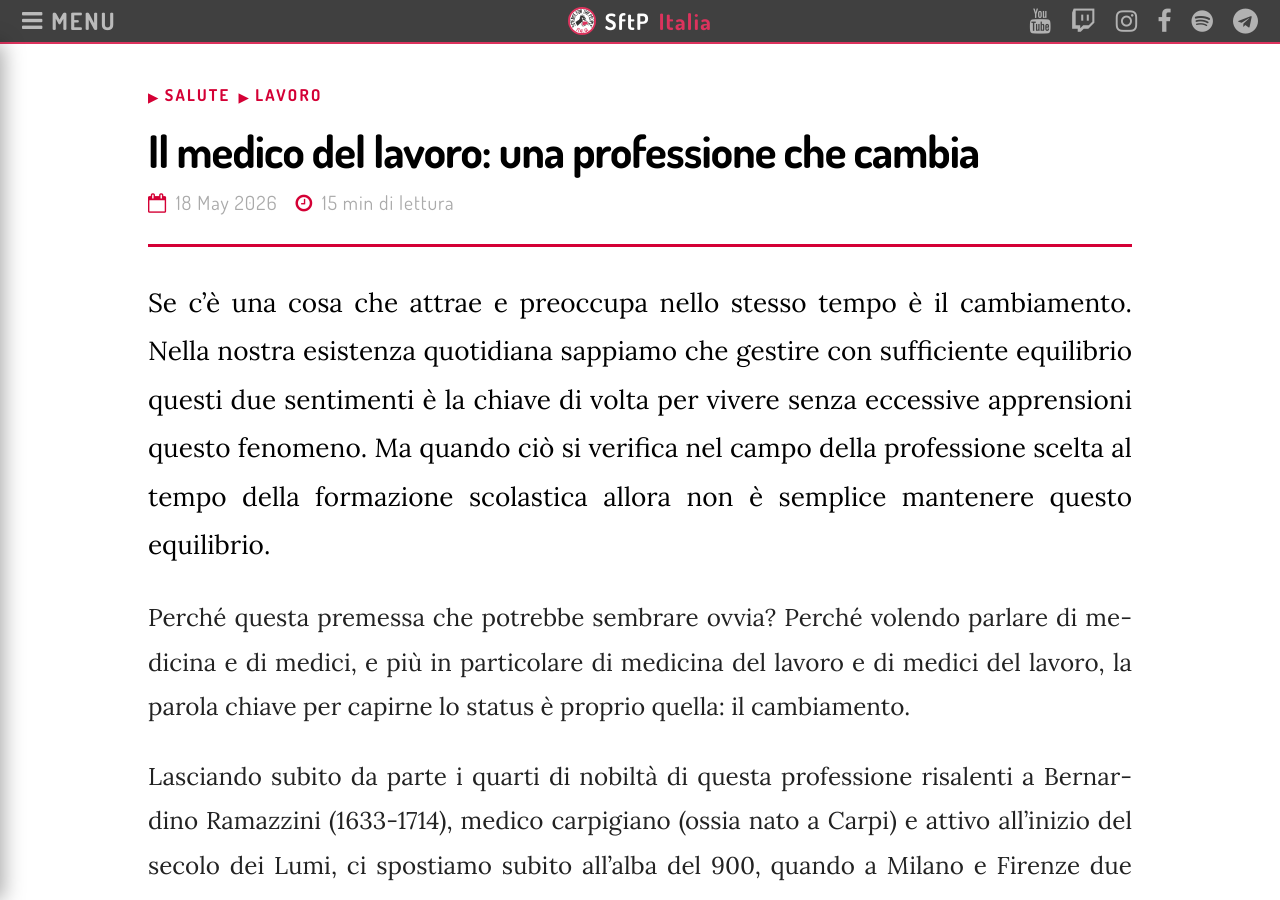
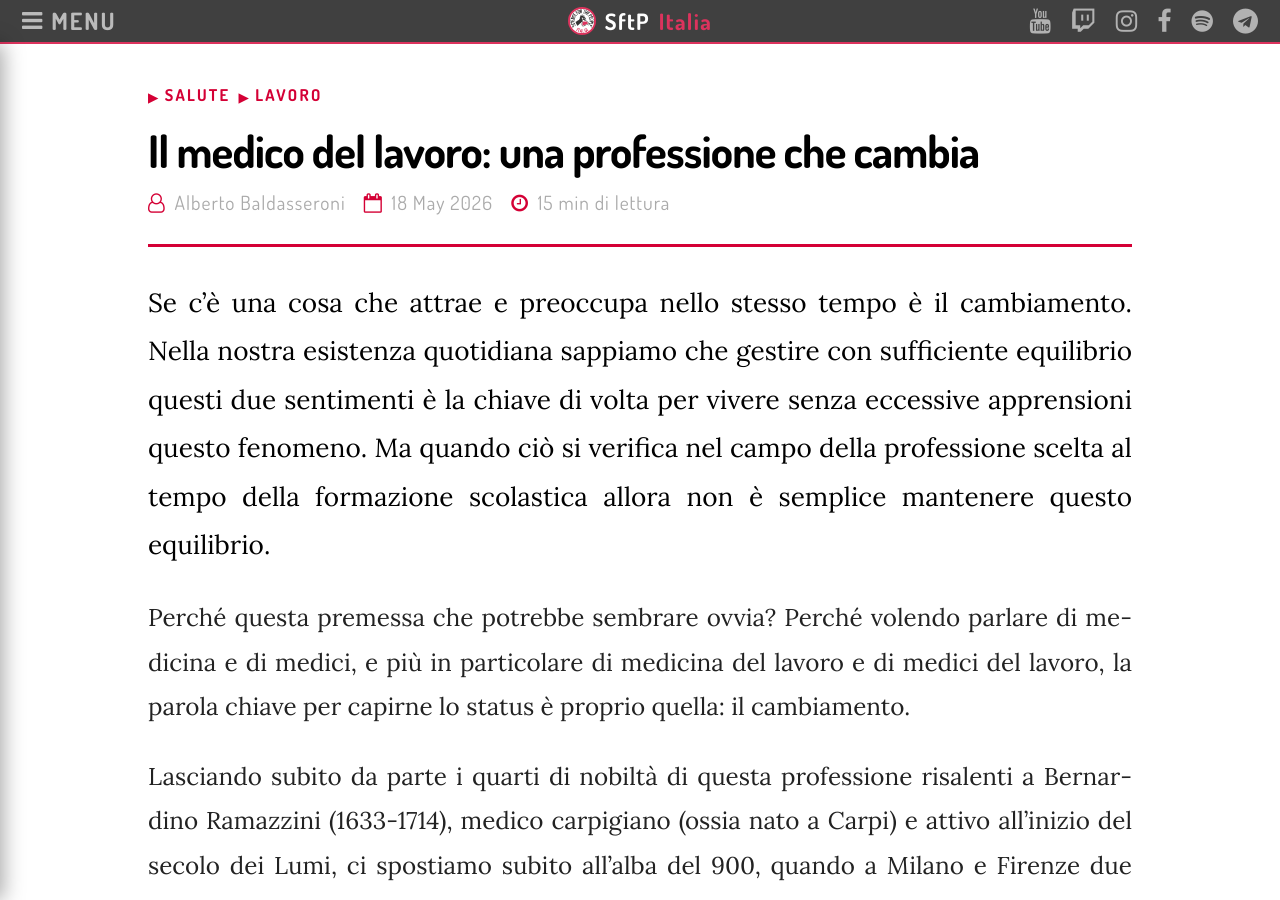
Before and after one commit to scienzadiclasse/sftp-italy.github.io, a Jekyll site: the page built from _posts/2026-05-18-il-medico-del-lavoro.markdown, in a window 1280 px wide and 900 px high. Built offline with Jekyll 4.4.1, drawn with Linux system fonts in a browser that asks for light colours.

Commit message:
Aggiungi autore: Alberto Baldasseroni
https://claude.ai/code/session_01V4NgnGr6duU2DN4b6R7WTb

```diff
--- a/_posts/2026-05-18-il-medico-del-lavoro.markdown
+++ b/_posts/2026-05-18-il-medico-del-lavoro.markdown
@@ -3,6 +3,7 @@ layout: post
 title: "Il medico del lavoro: una professione che cambia"
 date: 2026-05-18
 categories: salute lavoro
+author: Alberto Baldasseroni
 ---
 
 Se c'è una cosa che attrae e preoccupa nello stesso tempo è il cambiamento. Nella nostra esistenza quotidiana sappiamo che gestire con sufficiente equilibrio questi due sentimenti è la chiave di volta per vivere senza eccessive apprensioni questo fenomeno. Ma quando ciò si verifica nel campo della professione scelta al tempo della formazione scolastica allora non è semplice mantenere questo equilibrio.
```
